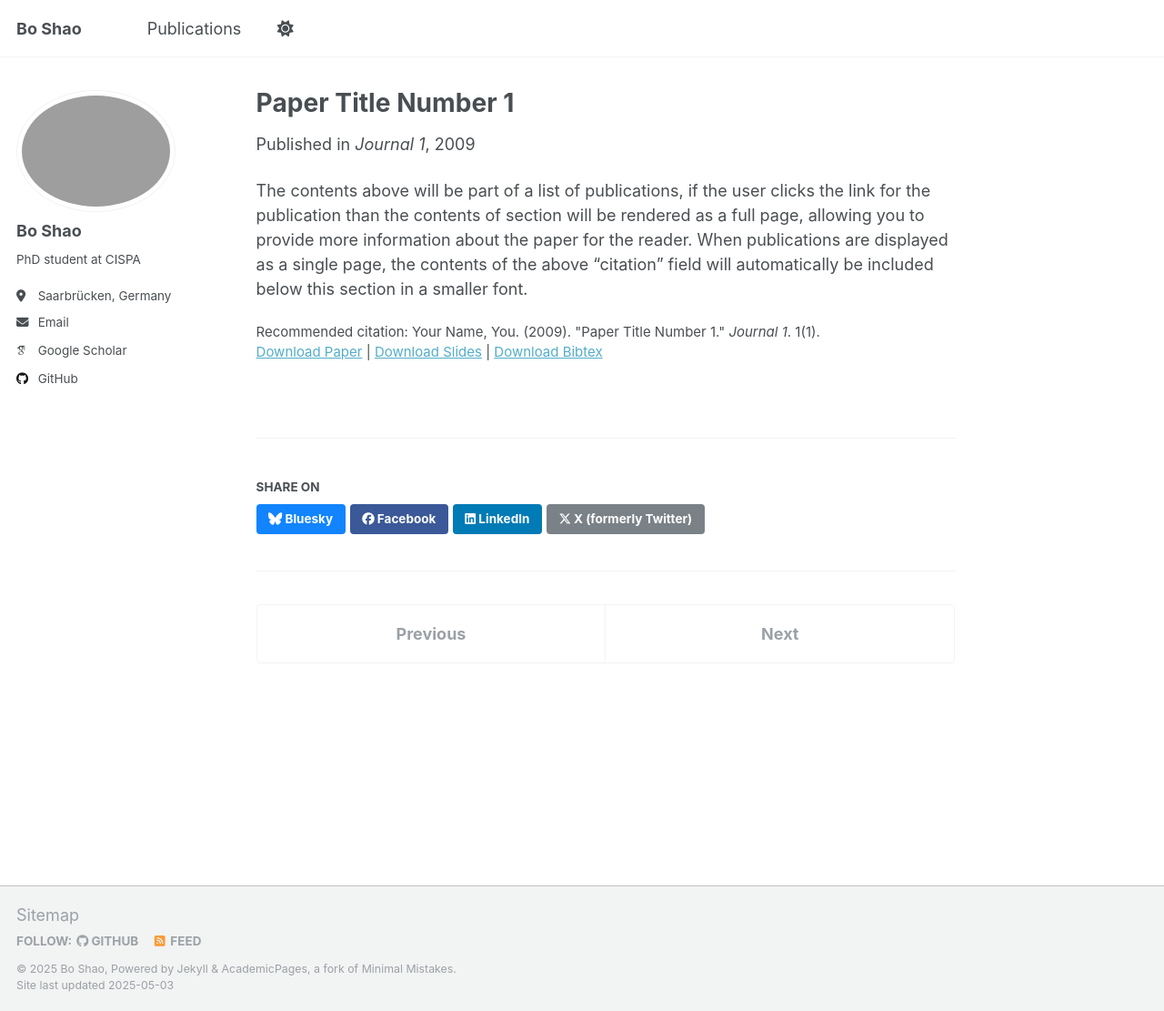
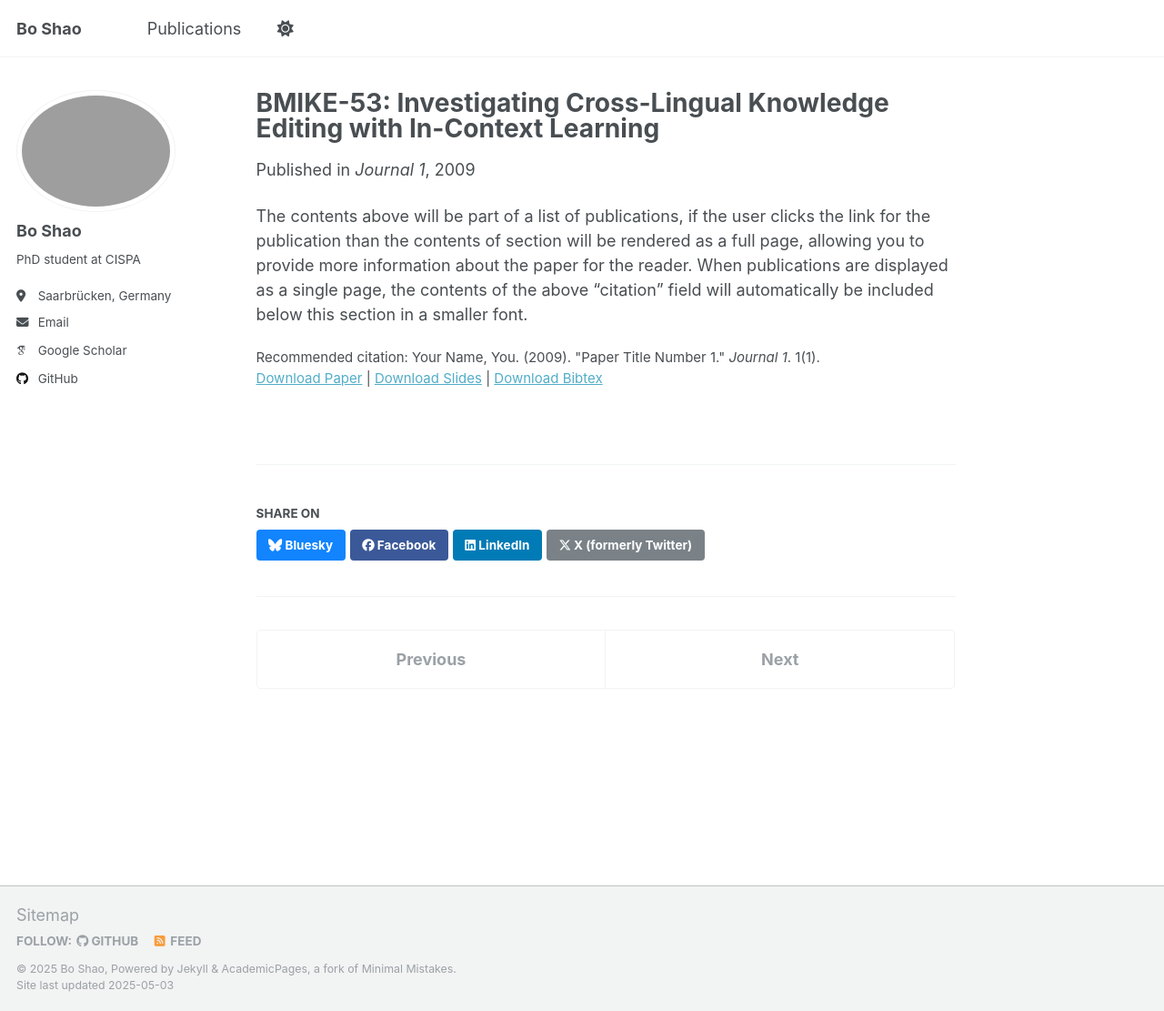
Before and after one commit to bosh-x/bosh-x.github.io, a Jekyll site: the page built from _publications/2009-10-01-paper-title-number-1.md, in a window 1280 px wide and 1111 px high. Shown: the whole window at 91% size. Built offline with Jekyll 4.4.1, drawn with Linux system fonts in a browser that asks for light colours; some web fonts are replaced.

Commit message:
Update 2009-10-01-paper-title-number-1.md

```diff
--- a/_publications/2009-10-01-paper-title-number-1.md
+++ b/_publications/2009-10-01-paper-title-number-1.md
@@ -1,5 +1,5 @@
 ---
-title: "Paper Title Number 1"
+title: "BMIKE-53: Investigating Cross-Lingual Knowledge Editing with In-Context Learning"
 collection: publications
 category: manuscripts
 permalink: /publication/2009-10-01-paper-title-number-1
@@ -7,7 +7,7 @@ excerpt: 'This paper is about the number 1. The number 2 is left for future work
 date: 2009-10-01
 venue: 'Journal 1'
 slidesurl: 'http://academicpages.github.io/files/slides1.pdf'
-paperurl: 'http://academicpages.github.io/files/paper1.pdf'
+paperurl: 'https://arxiv.org/abs/2406.17764'
 bibtexurl: 'http://academicpages.github.io/files/bibtex1.bib'
 citation: 'Your Name, You. (2009). &quot;Paper Title Number 1.&quot; <i>Journal 1</i>. 1(1).'
 ---
```
